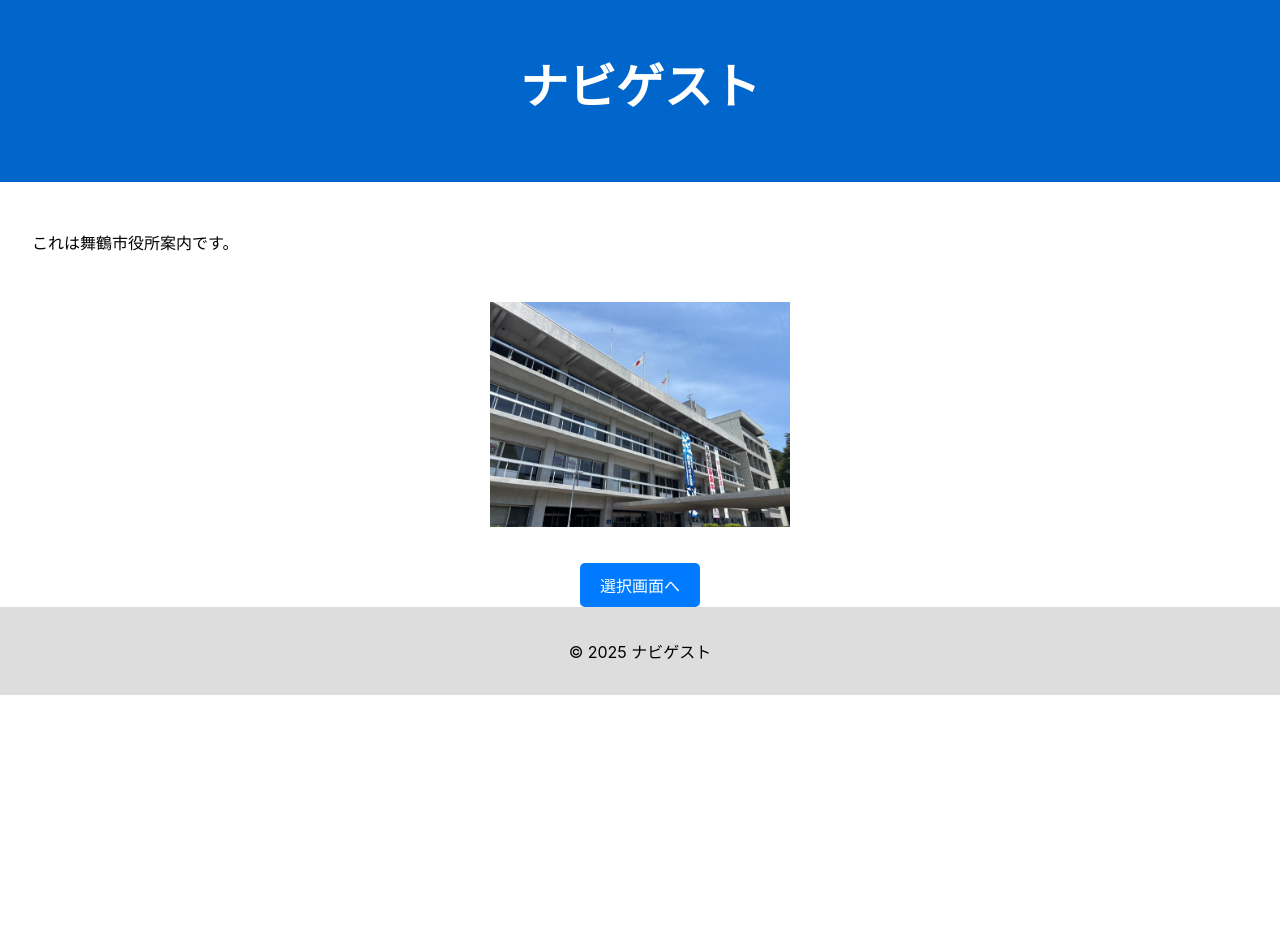
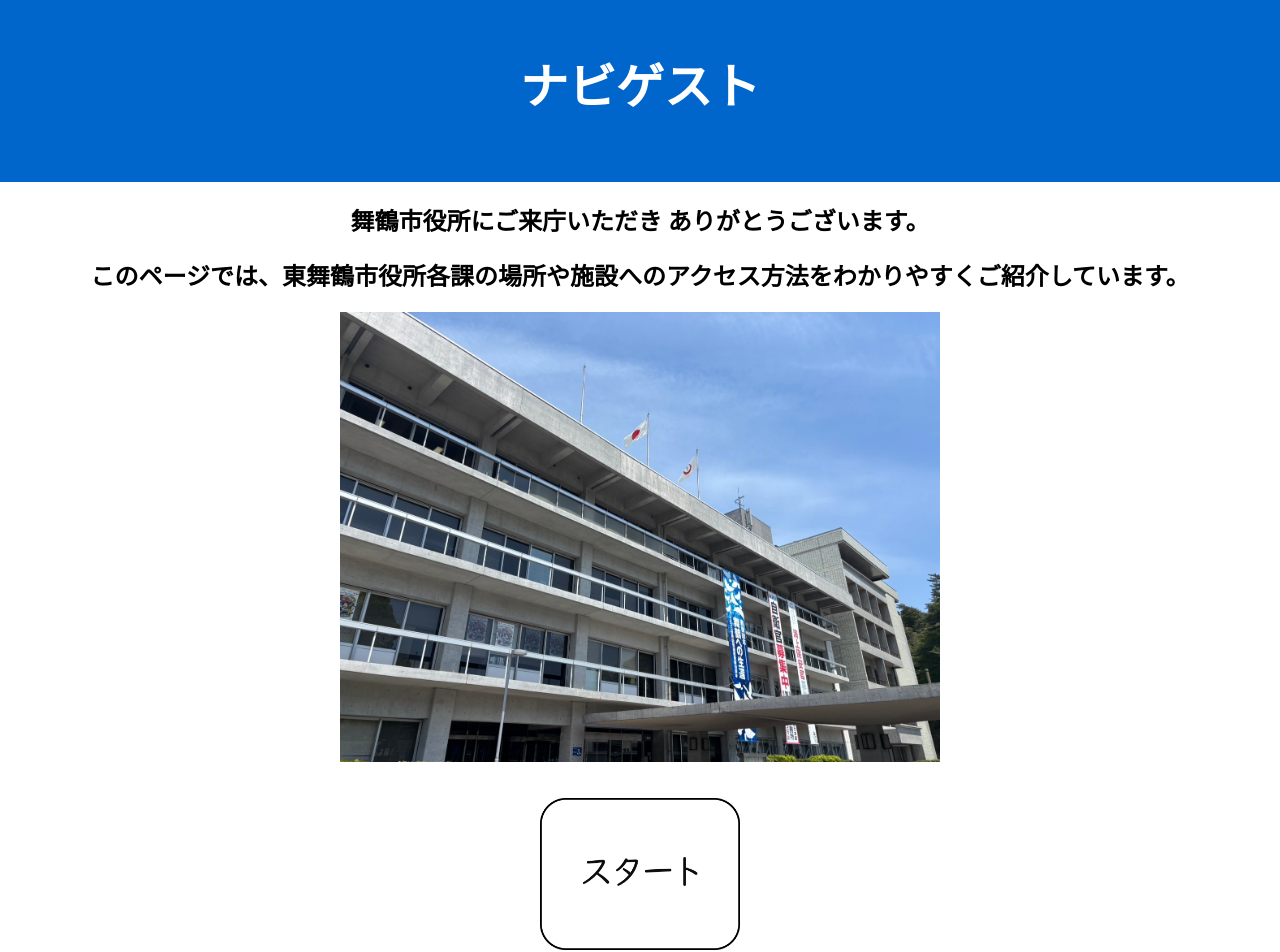
Before and after one commit to Hanbayashi/Naviguest_public, a React (Create React App) app in the folder Naviguest-1.0/react_site/: page / in a window 1280 px wide. Shown: the top 952 px of the page. Before the commit the page ends 800 px from the top, so only its background shows below. Built offline with nearby package versions, Linux system fonts and the light colour scheme.

Commit message:
ボタン一部修正

```diff
--- a/Naviguest-1.0/react_site/src/App.js
+++ b/Naviguest-1.0/react_site/src/App.js
@@ -3,14 +3,13 @@ import { BrowserRouter as Router, Routes, Route } from 'react-router-dom';
 import HomePage from './HomePage';
 import SelectionScreen from './ChoosePage';
 import MapPage from './Map';
+import ScrollToTop from './ScrollToTop';
 
 function App() {
   return (
-
     <Router>
-
+      <ScrollToTop />
       <Routes>
-
         <Route path="/" element={<HomePage />} />
         <Route path="/choose" element={<SelectionScreen />} />
         <Route path="/map" element={<MapPage />} />
--- a/Naviguest-1.0/react_site/src/ChoosePage.jsx
+++ b/Naviguest-1.0/react_site/src/ChoosePage.jsx
@@ -1526,15 +1526,22 @@ const handleGenrepoint32Click = async () => {
         />
       </div>
 
-      <div style={{ textAlign: 'center' }}>
-
+      <div style={{ marginBottom: '2rem',textAlign: 'center' }}>
         <Link to="/">
-          {/* srcをインポートしたbackbutton変数に変更 */}
-          <img src={backbutton} alt="戻る" style={{ width: '200px', height: 'auto' }} />
+          <img
+            src={backbutton}
+            alt="戻る"
+            style={{
+              width: '200px', // 必要に応じてサイズ調整
+              height: 'auto',
+              cursor: 'pointer',
+              border: 'none',
+              verticalAlign: 'middle', //  追加: 画像の配置を調整
+            }}
+          />
         </Link>
       </div>
 
-       {/* ★★★ ページトップへ戻る固定ボタンを追加 ★★★ */}
       {showTopButton && ( // showTopButtonがtrueの場合のみ表示
         <div
           style={{
--- a/Naviguest-1.0/react_site/src/HomePage.jsx
+++ b/Naviguest-1.0/react_site/src/HomePage.jsx
@@ -1,6 +1,7 @@
 import React from 'react';
 import { Link } from 'react-router-dom'; // ナビゲーション用にLinkをインポート
 import CityHall from './assets/CityHall.jpg';
+import startbutton from './assets/StartButton.png';
 
 const HomePage = () => {
   return (
@@ -14,14 +15,20 @@ const HomePage = () => {
         </nav>
       </header>
 
-      <p style={{ padding: '2rem' }}>これは舞鶴市役所案内です。</p>
+      <div style={{textAlign: 'center' }}>
+        <h2>舞鶴市役所にご来庁いただき ありがとうございます。</h2>
+      </div>
+
+      <div style={{textAlign: 'center' }}>
+        <h2>このページでは、東舞鶴市役所各課の場所や施設へのアクセス方法をわかりやすくご紹介しています。</h2>
+      </div>
 
       <div style={{ textAlign: 'center', marginBottom: '2rem' }}>
       <img
         src={CityHall} // インポートした変数を使用
         alt="市役所の写真"
         style={{
-          width: '300px',
+          width: '600px',
           height: 'auto',
           maxWidth: '100%',
           scrollMarginTop: '100px', // スクロール位置の余白調整（任意）
@@ -29,22 +36,22 @@ const HomePage = () => {
       />
     </div>
 
-      <div style={{ textAlign: 'center' }}>
-        {/* 内部ナビゲーションにはLinkコンポーネントを使用 */}
-        <Link to="/choose" style={{
-          display: 'inline-block',
-          padding: '10px 20px',
-          backgroundColor: '#007bff',
-          color: 'white',
-          textDecoration: 'none',
-          borderRadius: '5px',
-          fontSize: '16px',
-          cursor: 'pointer',
-          border: 'none',
-        }}>
-          選択画面へ
-        </Link>
-      </div>
+      <div style={{ marginBottom: '2rem',textAlign: 'center' }}>
+          {/* 内部ナビゲーションにはLinkコンポーネントを使用 */}
+          <Link to="/choose">
+            <img
+              src={startbutton}
+              alt="スタートボタン"
+              style={{
+                width: '200px', // ★★★ 画像のサイズを調整してください
+                height: 'auto',
+                cursor: 'pointer',
+                border: 'none',
+                verticalAlign: 'middle', // 画像とテキストのベースラインを揃える場合に役立つ
+              }}
+            />
+          </Link>
+        </div>
 
       <footer style={{ backgroundColor: '#ddd', textAlign: 'center', padding: '1rem' }}>
         <p>&copy; 2025 ナビゲスト</p>
--- /dev/null
+++ b/Naviguest-1.0/react_site/src/ScrollToTop.jsx
@@ -0,0 +1,21 @@
+// src/ScrollToTop.jsx
+import { useEffect } from 'react';
+import { useLocation } from 'react-router-dom';
+
+const ScrollToTop = () => {
+  const { pathname } = useLocation(); // 現在のURLパスを取得
+
+  useEffect(() => {
+    // パスが変更されるたびにページのトップにスクロール
+    window.scrollTo(0, 0); // X座標0, Y座標0へスクロール
+    // または、よりスムーズなスクロールにする場合
+    // window.scrollTo({
+    //   top: 0,
+    //   behavior: 'smooth'
+    // });
+  }, [pathname]); // pathnameが変更されるたびにこの効果を実行
+
+  return null; // このコンポーネント自体は何もレンダリングしない
+};
+
+export default ScrollToTop;
```
Also changed, not shown: Naviguest-1.0/react_site/src/assets/BackButton.png, Naviguest-1.0/react_site/src/assets/StartButton.png (added).
